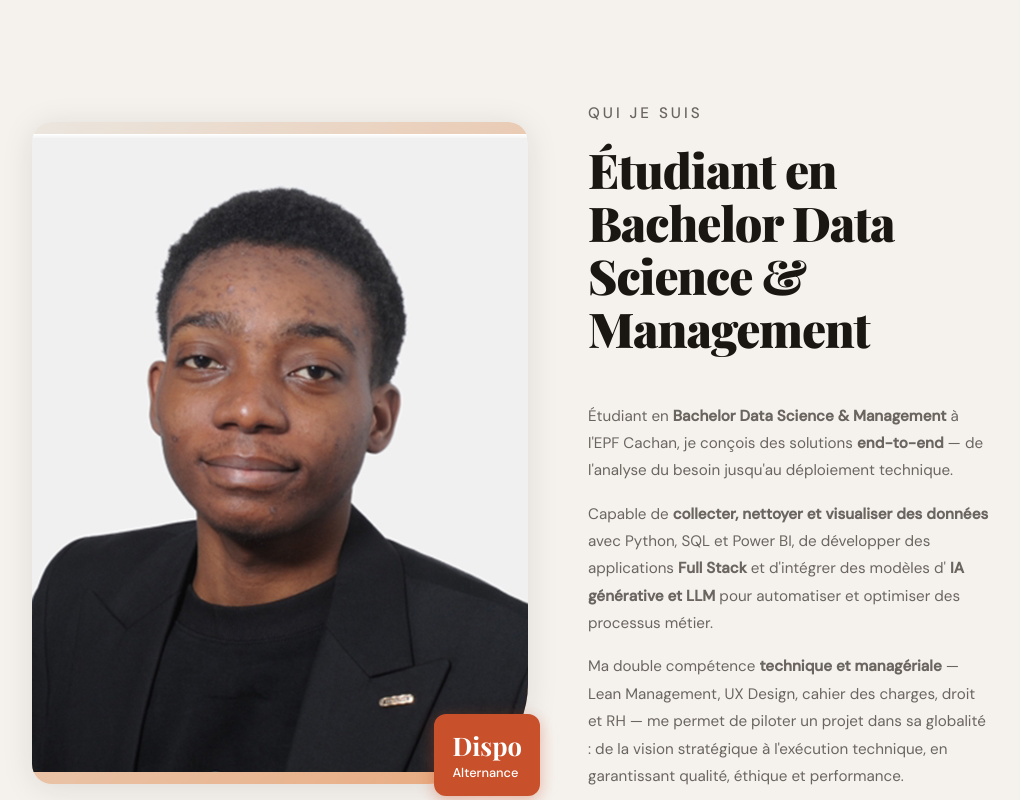
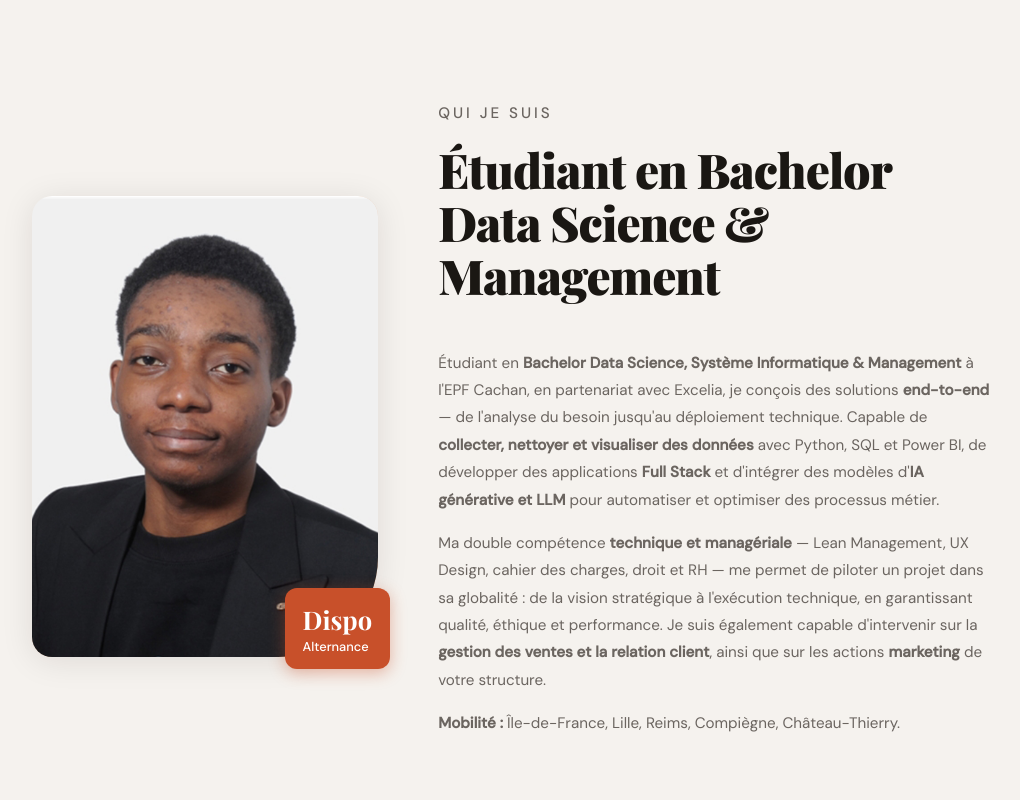
Before and after one commit to dkaizen12/Portefolio-web-II, a plain HTML site: page index.html in a window 1280 px wide. Shown: the part 800-1600 px from the top of the page, without its empty margins (128-1148 px from the left). Drawn offline with nearby package versions, Linux system fonts and the light colour scheme.

Commit message:
fix : modification du pitch de présentation

```diff
--- a/index.html
+++ b/index.html
@@ -110,12 +110,12 @@
 
         <p class="hero-tagline" id="hero-tagline">
           <span data-lang="fr"
-            >Data Analyst · Développeur Python & Full Stack · Marketing Digital · Commercial ·
-            Étudiant en alternance</span
+            >Data Analyst · Développeur Python & Full Stack · Marketing Digital
+            · Commercial · Étudiant en alternance</span
           >
           <span data-lang="en" hidden
-            >Data Analyst · Full Stack Developer · Digital Marketing  · Commercial Ops ·
-            Work-study student</span
+            >Data Analyst · Full Stack Developer · Digital Marketing ·
+            Commercial Ops · Work-study student</span
           >
         </p>
 
@@ -171,7 +171,10 @@
               role="img"
               aria-label="Illustration professionnelle"
             >
-              <img src="style/0020.jpg" alt="Illustration professionnelle de moi" />
+              <img
+                src="style/0020.jpg"
+                alt="Illustration professionnelle de moi"
+              />
             </div>
             <div class="about-badge">
               <strong>
@@ -184,63 +187,83 @@
           </div>
           <div class="about-content">
             <p class="section-label reveal reveal-delay-1">
-              <span data-lang="fr">Qui je suis</span
-              ><span data-lang="en" hidden>About me</span>
+              <span data-lang="fr">Qui je suis</span>
+              <span data-lang="en" hidden>About me</span>
             </p>
             <h2 class="section-title reveal reveal-delay-2">
               <span data-lang="fr"
                 >Étudiant en Bachelor Data Science &amp; Management</span
-              ><span data-lang="en" hidden
+              >
+              <span data-lang="en" hidden
                 >Data Science &amp; Management Bachelor's student</span
               >
             </h2>
+
             <p class="reveal reveal-delay-3">
-              <span data-lang="fr"
-                >Étudiant en
-                <strong>Bachelor Data Science &amp; Management</strong> à l'EPF
-                Cachan, je conçois des solutions <strong>end-to-end</strong> —
-                de l'analyse du besoin jusqu'au déploiement technique.</span
-              >
-              <span data-lang="en" hidden
-                >A <strong>Data Science &amp; Management</strong> Bachelor's
-                student at EPF Cachan, I design
-                <strong>end-to-end solutions</strong> — from needs analysis to
-                technical deployment.</span
-              >
-            </p>
-            <p class="reveal reveal-delay-4">
-              <span data-lang="fr"
-                >Capable de
+              <span data-lang="fr">
+                Étudiant en
+                <strong
+                  >Bachelor Data Science, Système Informatique &amp;
+                  Management</strong
+                >
+                à l'EPF Cachan, en partenariat avec Excelia, je conçois des
+                solutions <strong>end-to-end</strong> — de l'analyse du besoin
+                jusqu'au déploiement technique. Capable de
                 <strong>collecter, nettoyer et visualiser des données</strong>
                 avec Python, SQL et Power BI, de développer des applications
-                <strong>Full Stack</strong> et d'intégrer des modèles d'
-                <strong>IA générative et LLM</strong> pour automatiser et
-                optimiser des processus métier.</span
-              >
-              <span data-lang="en" hidden
-                >Able to <strong>collect, clean and visualize data</strong> with
-                Python, SQL and Power BI, build
+                <strong>Full Stack</strong> et d'intégrer des modèles d'<strong
+                  >IA générative et LLM</strong
+                >
+                pour automatiser et optimiser des processus métier.
+              </span>
+              <span data-lang="en" hidden>
+                A
+                <strong
+                  >Data Science, Information Systems &amp; Management</strong
+                >
+                Bachelor's student at EPF Cachan, in partnership with Excelia, I
+                design <strong>end-to-end solutions</strong> — from needs
+                analysis to technical deployment. Able to
+                <strong>collect, clean and visualize data</strong> with Python,
+                SQL and Power BI, build
                 <strong>Full Stack</strong> applications, and integrate
-                <strong>generative AI and LLM</strong> models to automate and
-                optimize business processes.</span
-              >
+                <strong>generative AI and LLM</strong> models to automate
+                business processes.
+              </span>
             </p>
-            <p class="reveal reveal-delay-5">
-              <span data-lang="fr"
-                >Ma double compétence
-                <strong>technique et managériale</strong> — Lean Management, UX
-                Design, cahier des charges, droit et RH — me permet de piloter
-                un projet dans sa globalité : de la vision stratégique à
-                l'exécution technique, en garantissant qualité, éthique et
-                performance.</span
-              >
-              <span data-lang="en" hidden
-                >My combined <strong>technical and managerial</strong> skill set
+
+            <p class="reveal reveal-delay-4">
+              <span data-lang="fr">
+                Ma double compétence <strong>technique et managériale</strong> —
+                Lean Management, UX Design, cahier des charges, droit et RH — me
+                permet de piloter un projet dans sa globalité : de la vision
+                stratégique à l'exécution technique, en garantissant qualité,
+                éthique et performance. Je suis également capable d'intervenir
+                sur la
+                <strong>gestion des ventes et la relation client</strong>, ainsi
+                que sur les actions <strong>marketing</strong> de votre
+                structure.
+              </span>
+              <span data-lang="en" hidden>
+                My combined <strong>technical and managerial</strong> skill set
                 — Lean Management, UX Design, specifications writing, law and HR
                 — lets me steer a project end to end: from strategic vision to
-                technical execution, ensuring quality, ethics and
-                performance.</span
-              >
+                technical execution, ensuring quality, ethics and performance. I
+                can also contribute to
+                <strong>sales management, client relations</strong>, and
+                <strong>marketing</strong> initiatives.
+              </span>
+            </p>
+
+            <p class="reveal reveal-delay-5">
+              <span data-lang="fr">
+                <strong>Mobilité :</strong> Île-de-France, Lille, Reims,
+                Compiègne, Château-Thierry.
+              </span>
+              <span data-lang="en" hidden>
+                <strong>Mobility:</strong> Île-de-France, Lille, Reims,
+                Compiègne, Château-Thierry.
+              </span>
             </p>
           </div>
         </div>
@@ -1596,7 +1619,9 @@
             <div class="poste-rank">🥈</div>
             <h3>
               <span data-lang="fr">Python &amp; Full Stack Développeur</span
-              ><span data-lang="en" hidden>Python &amp; Full Stack Developer</span>
+              ><span data-lang="en" hidden
+                >Python &amp; Full Stack Developer</span
+              >
             </h3>
             <div class="poste-stars" aria-hidden="true">★★★★★</div>
             <div class="poste-bar">
@@ -1617,8 +1642,11 @@
           <div class="poste-card reveal reveal-delay-4">
             <div class="poste-rank">🥉</div>
             <h3>
-              <span data-lang="fr">Marketing Digital | Traffic Manager en Alternance</span
-              ><span data-lang="en" hidden> Work-Study Digital Marketing | Traffic Manager</span>
+              <span data-lang="fr"
+                >Marketing Digital | Traffic Manager en Alternance</span
+              ><span data-lang="en" hidden>
+                Work-Study Digital Marketing | Traffic Manager</span
+              >
             </h3>
             <div class="poste-stars" aria-hidden="true">★★★★☆</div>
             <div class="poste-bar">
@@ -1640,9 +1668,7 @@
             <div class="poste-rank">4</div>
             <h3>
               <span data-lang="fr">Commercial Ops &amp; Growth</span
-              ><span data-lang="en" hidden
-                >Commercial Ops &amp; Growth </span
-              >
+              ><span data-lang="en" hidden>Commercial Ops &amp; Growth </span>
             </h3>
             <div class="poste-stars" aria-hidden="true">★★★★☆</div>
             <div class="poste-bar">
@@ -1659,7 +1685,6 @@
               ><span data-lang="en" hidden>Download CV</span>
             </a>
           </div>
-
         </div>
       </section>
 
@@ -1684,10 +1709,12 @@
         >
           <span data-lang="fr"
             >Une mission, un projet ou simplement l'envie d'échanger ? Voici
-            comment me joindre directement.</span>
-            <span data-lang="en" hidden
+            comment me joindre directement.</span
+          >
+          <span data-lang="en" hidden
             >A mission, a project, or just want to talk? Here's how to reach me
-            directly.</span>
+            directly.</span
+          >
         </p>
 
         <div class="contact-cards-grid">
@@ -1697,8 +1724,7 @@
           >
             <i class="fa-solid fa-envelope" aria-hidden="true"></i>
             <span class="contact-card-label">Email</span>
-            <span class="contact-card-value"
-              >dadykangela@gmail.com</span >
+            <span class="contact-card-value">dadykangela@gmail.com</span>
           </a>
           <a class="contact-card reveal reveal-delay-2" href="tel:+33695128443">
             <i class="fa-solid fa-phone" aria-hidden="true"></i>
--- a/style/style.css
+++ b/style/style.css
@@ -1076,7 +1076,12 @@
       overflow: hidden;
       box-shadow: var(--shadow);
     }
-
+    .about-img-box img{
+      width: 100%;
+      height: 100%;
+      object-fit: cover;
+      display: block;
+    }
     .about-badge {
       position: absolute;
       bottom: -12px; right: -12px;
```
